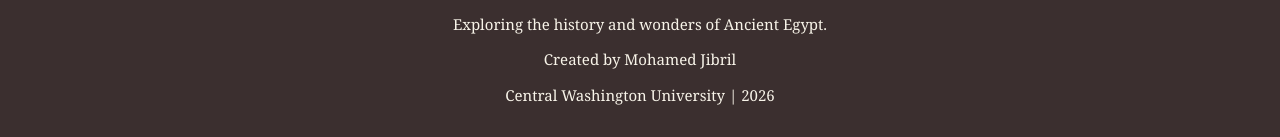
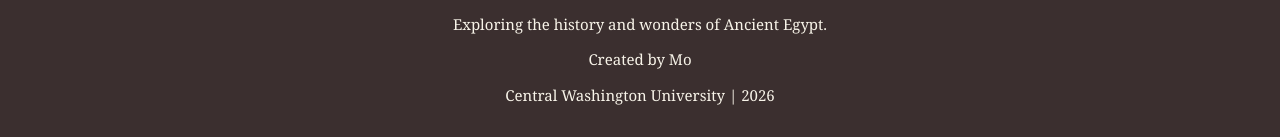
Before and after one commit to moejib5/discover-cairo, a plain HTML site: page index.html in a window 1280 px wide. Shown: the part 3416-3553 px from the top of the page. Drawn offline with Linux system fonts and the light colour scheme.

Commit message:
Fix HTML structure and content formatting

```diff
--- a/index.html
+++ b/index.html
@@ -223,7 +223,7 @@
         </p>
 
         <p>
-            Created by Mohamed Jibril
+            Created by Mo
         </p>
 
         <p>
```
